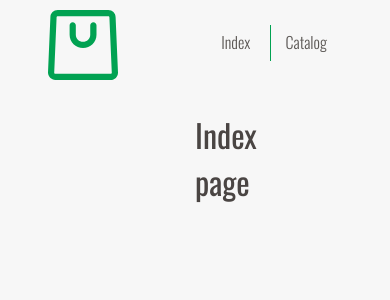
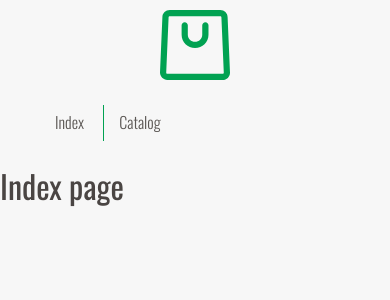
Before and after one commit to ShurikBeliy/dws, a Django app: page / in a window 390 px wide. Shown: the top 300 px of the page. Run offline with Django 3.2, Linux system fonts and the light colour scheme; data that the repository does not hold is empty; style sheets or scripts are compiled from the project's sources; some libraries are stand-ins or nearby versions.

Commit message:
Add styles for grid for header

```diff
--- a/static/sass/_variables.scss
+++ b/static/sass/_variables.scss
@@ -34,7 +34,6 @@ $grid-breakpoints:(
   lg: 992px,
   xl: 1200px
 ) !default;
-
 $grid_offset_left: auto !default;
 $grid_offset_right: auto !default;
 
@@ -44,7 +43,21 @@ $logo_height: 70px !default;
 
 /* HEADER */
 $header_height: 90px !default;
-
+$header-grid:(
+  xs: (grid-template-columns: 100%, height:auto),
+  sm: (grid-template-columns: $grid_offset_left $logo_width (576px - $logo_width) $grid_offset_right, height:$header_height),
+  md: (grid-template-columns: $grid_offset_left $logo_width (768px - $logo_width) $grid_offset_right),
+  lg: (grid-template-columns: $grid_offset_left $logo_width (992px - $logo_width) $grid_offset_right),
+  xl: (grid-template-columns: $grid_offset_left $logo_width (1200px - $logo_width) $grid_offset_right),
+) !default;
+$header-logo:(
+  xs: (grid-column-start: 1, grid-column-end: 2),
+  sm: (grid-column-start: 2, grid-column-end: 3),
+) !default;
+$header-menu:(
+  xs: (grid-column-start: 1, grid-column-end: 2),
+  sm: (grid-column-start: 3, grid-column-end: 4),
+) !default;
 
 /* MENU */
 $popup_background:$background;
@@ -53,17 +66,14 @@ $popup_border_color:$bright_green;
 /* CATALOG */
 $catalog_filters_width: 300px !default;
 $catalog_items_width: auto !default;
-
 $catalog-grid:(
   xs: (grid-template-columns: auto auto),
   md: (grid-template-columns: $catalog_items_width $catalog_filters_width),
 ) !default;
-
 $catalog-filters:(
   xs: (grid-column-start: 1, grid-column-end: 3, grid-row-start:1, grid-row-end:2),
   md: (grid-column-start: 2, grid-column-end: 3,),
 ) !default;
-
 $catalog-items:(
   xs: (grid-column-start: 1, grid-column-end: 3, grid-row-start:2, grid-row-end:3),
   md: (grid-column-start: 1, grid-column-end: 2, grid-row-start:1, grid-row-end:2),
--- a/static/sass/blocks/_grid.scss
+++ b/static/sass/blocks/_grid.scss
@@ -2,6 +2,9 @@
   display:grid;
   @each $breakpoint, $width in $grid-breakpoints {
     @include media-breakpoint-up($breakpoint, $grid-breakpoints) {
+        @if $width == 0 {
+          $width:100%;
+        }
         grid-template-columns: $grid_offset_left $width $grid_offset_right;
     }
   }
--- a/static/sass/blocks/_header.scss
+++ b/static/sass/blocks/_header.scss
@@ -1,18 +1,13 @@
 .header{
   display:grid;
-  @each $breakpoint, $width in $grid-breakpoints {
-    @include media-breakpoint-up($breakpoint, $grid-breakpoints) {
-        grid-template-columns: $grid_offset_left $logo_width ($width - $logo_width) $grid_offset_right;
-    }
-  }
-  height:$header_height;
+  grid-template-rows:auto auto;
+  @include make-breakpoint-values($header-grid);
   &__logo{
+    margin:auto;
     padding-top:($header_height - $logo_height)/2;
-    grid-column-start: 2;
-    grid-column-end: 3;
+    @include make-breakpoint-values($header-logo);
   }
   &__menu{
-    grid-column-start: 3;
-    grid-column-end: 4;
+    @include make-breakpoint-values($header-menu);
   }
 }
```
